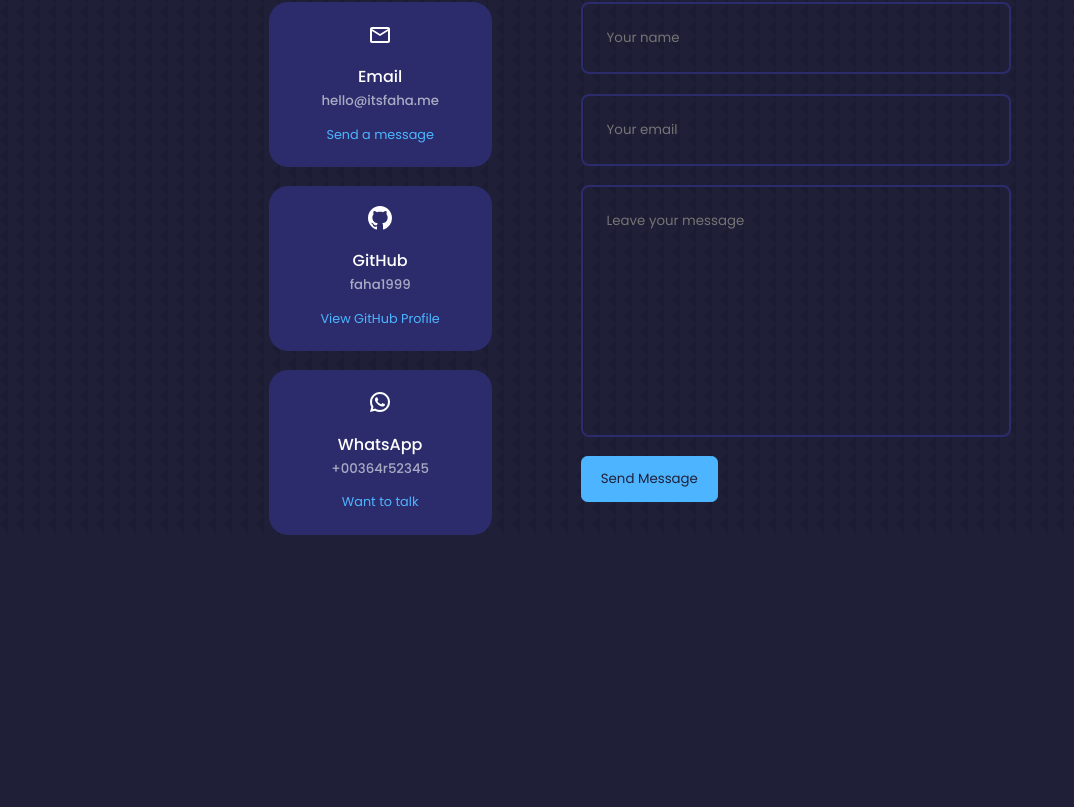
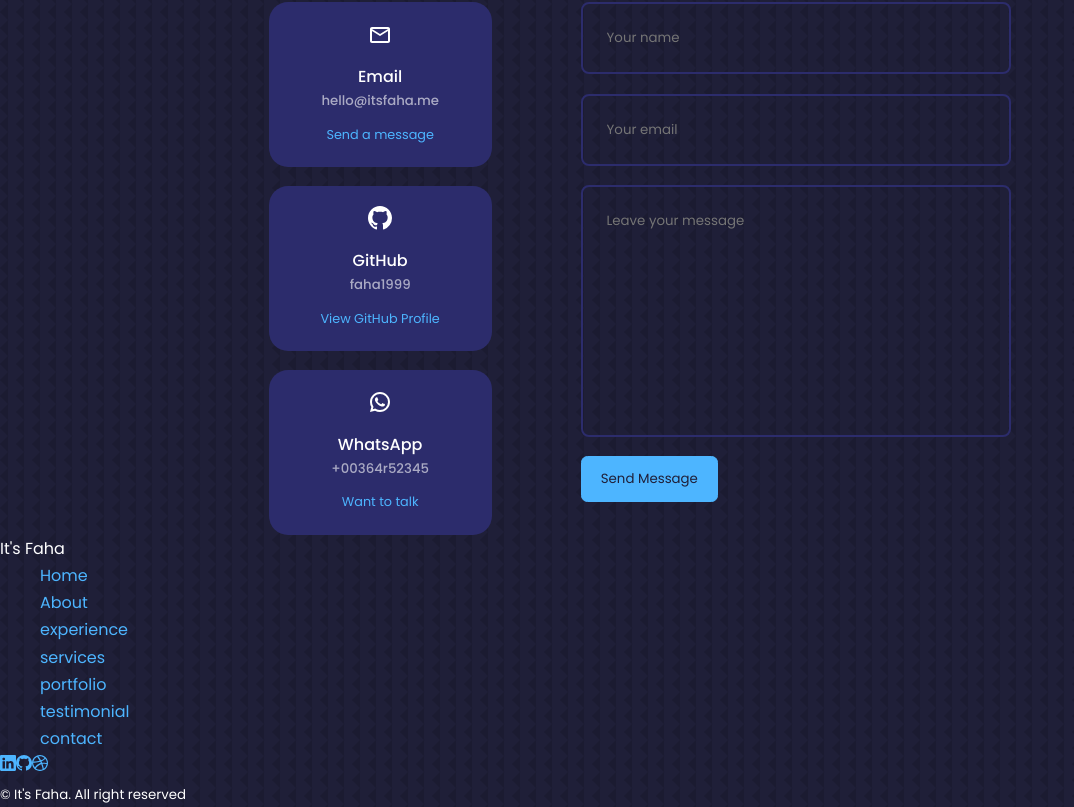
Before and after one commit to faha1999/itsfaha, a React (Create React App) app: page / in a window 1280 px wide. Shown: the part 4828-5635 px from the top of the page, without its empty margins (0-1074 px from the left). Before the commit the page ends 5363 px from the top, so only its background shows below. Built offline with nearby package versions, Linux system fonts and the light colour scheme.

Commit message:
added footer content

```diff
--- a/src/App.jsx
+++ b/src/App.jsx
@@ -7,6 +7,7 @@ import Services from './components/Services';
 import Portfolio from './components/Portfolio';
 import Testimonial from './components/Testimonial';
 import Contact from './components/Contact';
+import Footer from './components/Footer';
 
 const App = () => {
   return (
@@ -19,6 +20,7 @@ const App = () => {
       <Portfolio />
       <Testimonial />
       <Contact />
+      <Footer />
     </>
   );
 };
--- /dev/null
+++ b/src/components/Footer.jsx
@@ -0,0 +1,57 @@
+import React from 'react';
+
+import { BsLinkedin } from 'react-icons/bs';
+import { BsGithub } from 'react-icons/bs';
+import { BsDribbble } from 'react-icons/bs';
+
+const Footer = () => {
+  return (
+    <footer>
+      <div className="logo">
+        It's <span>Faha</span>
+      </div>
+
+      <ul className="links">
+        <li>
+          <a href="#home">Home</a>
+        </li>
+        <li>
+          <a href="#about">About</a>
+        </li>
+        <li>
+          <a href="#experience">experience</a>
+        </li>
+        <li>
+          <a href="#services">services</a>
+        </li>
+        <li>
+          <a href="#portfolio">portfolio</a>
+        </li>
+        <li>
+          <a href="#testimonial">testimonial</a>
+        </li>
+        <li>
+          <a href="#contact">contact</a>
+        </li>
+      </ul>
+
+      <div className="socials">
+        <a href="https://bd.linkedin.com/" target="_blank">
+          <BsLinkedin />
+        </a>
+        <a href="https://github.com/faha1999" target="_blank">
+          <BsGithub />
+        </a>
+        <a href="#" target="_blank">
+          <BsDribbble />
+        </a>
+      </div>
+
+      <div className="copyRight">
+        <small>&copy; It's Faha. All right reserved</small>
+      </div>
+    </footer>
+  );
+};
+
+export default Footer;
--- a/src/components/Header.jsx
+++ b/src/components/Header.jsx
@@ -5,7 +5,7 @@ import HeaderSocial from './partials/HeaderSocial';
 
 const Header = () => {
   return (
-    <header>
+    <header id="home">
       <div className="container header">
         <h5>Hello I'm</h5>
         <h1>Kawsar Ahmed Fahad</h1>
```
